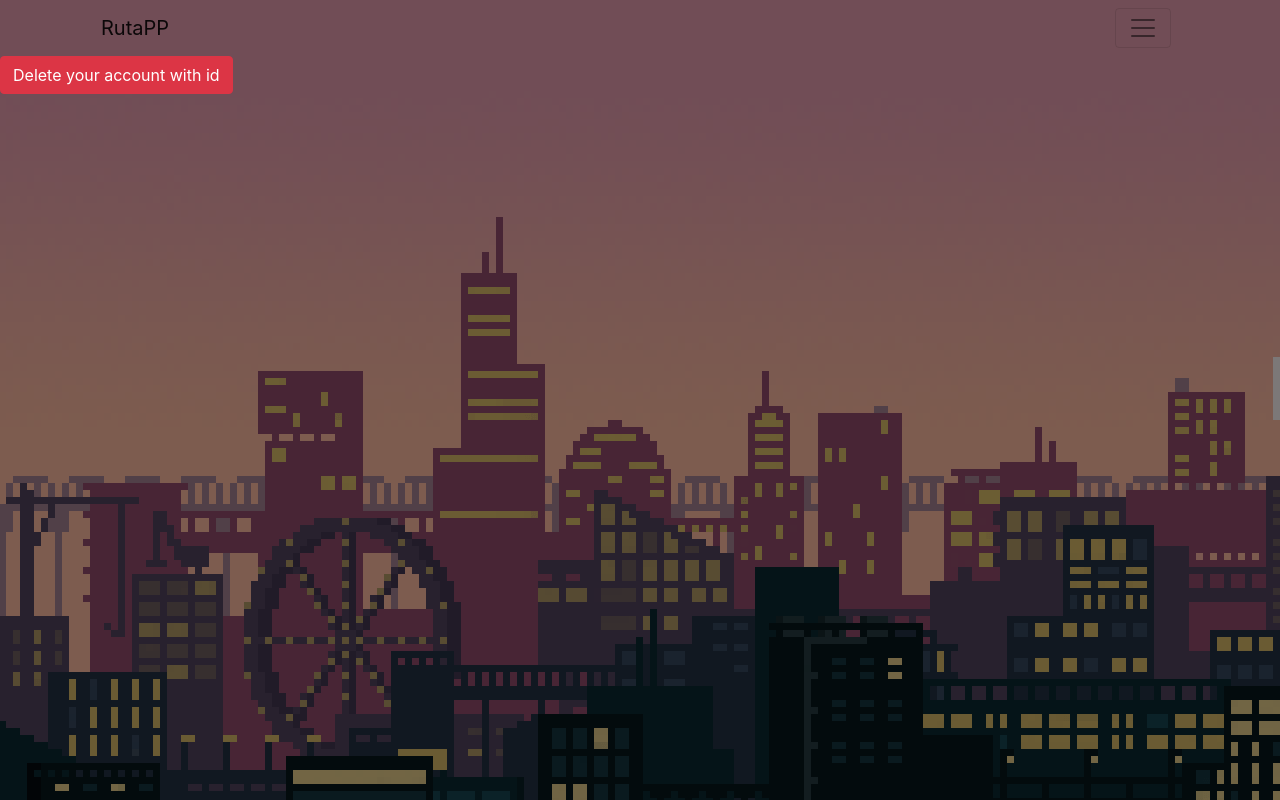
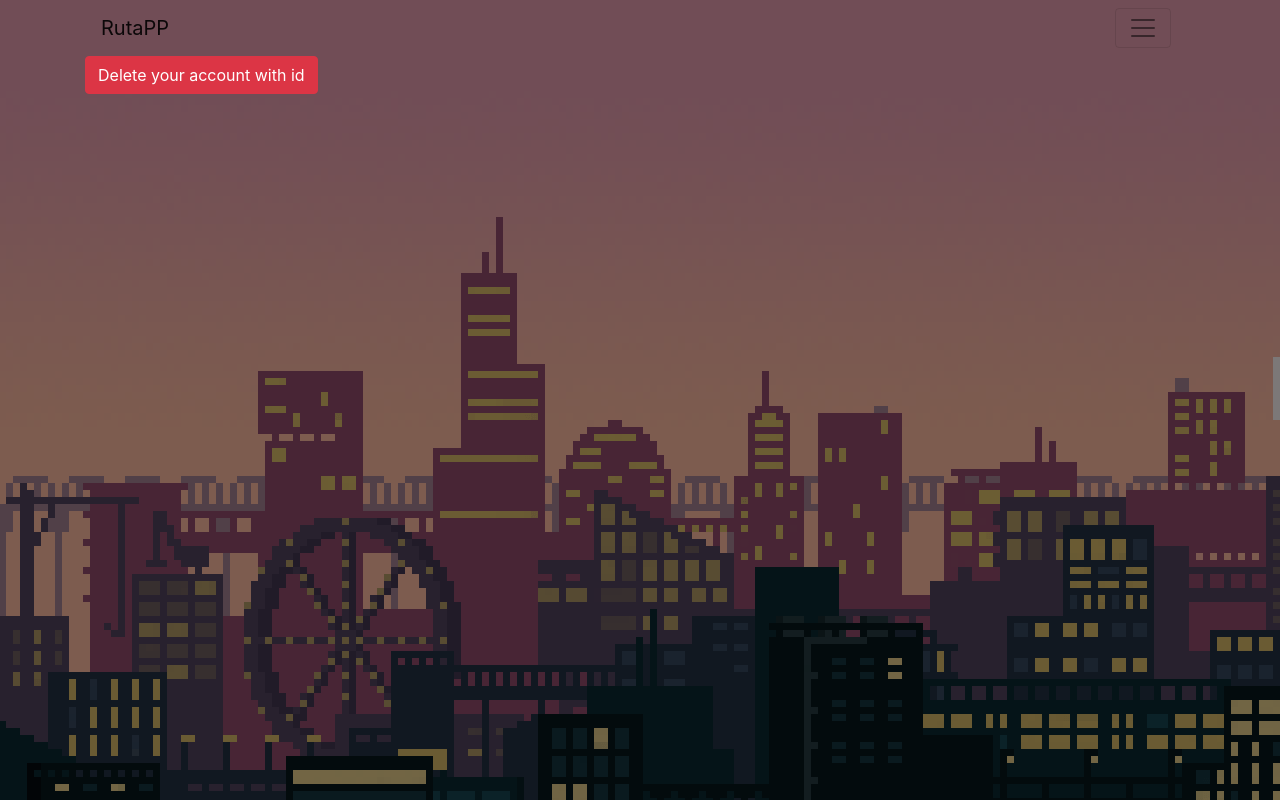
Before and after one commit to Mpinan/RouteApp, a React (Create React App) app in the folder views/: page /profile in a window 1280 px wide. Built offline with nearby package versions, Linux system fonts and the light colour scheme; what google-maps-react would draw is missing.

Commit message:
Added more styles

```diff
--- a/views/src/Components/Users/profile.jsx
+++ b/views/src/Components/Users/profile.jsx
@@ -1,28 +1,28 @@
 import React, { Component } from "react";
-import { Button, Modal, ModalBody, ModalFooter } from "reactstrap";
+import { Container, Button, Modal, ModalBody, ModalFooter } from "reactstrap";
 import { Redirect } from "react-router-dom";
 
 class Profile extends Component {
   state = {
     redirect: false,
     modal: false,
-    currentUserId: sessionStorage.getItem("userID")
+    currentUserId: sessionStorage.getItem("userID"),
   };
 
-  deleteUser = id => {
+  deleteUser = (id) => {
     fetch(`http://localhost:3001/user/${id}`, {
       method: "Delete",
       headers: {
         "Content-Type": "application/json",
-        Authorization: "Token token=" + sessionStorage.getItem("session_key")
+        Authorization: "Token token=" + sessionStorage.getItem("session_key"),
       },
       body: JSON.stringify({
         username: this.state.username,
-        password: this.state.password
-      })
+        password: this.state.password,
+      }),
     })
-      .then(response => response.json())
-      .catch(err => console.log(err, "hi i am an error"));
+      .then((response) => response.json())
+      .catch((err) => console.log(err, "hi i am an error"));
   };
 
   handleDeleteUser = () => {
@@ -34,13 +34,13 @@ class Profile extends Component {
 
   handleModal = () => {
     this.setState({
-      modal: !this.state.modal
+      modal: !this.state.modal,
     });
   };
 
   setRedirect() {
     this.setState({
-      redirect: true
+      redirect: true,
     });
   }
 
@@ -53,7 +53,7 @@ class Profile extends Component {
   render() {
     const { modal } = this.state;
     return (
-      <div>
+      <Container>
         <Button color="danger" onClick={this.handleModal}>
           Delete your account with id {this.state.currentUserId}
         </Button>
@@ -69,7 +69,7 @@ class Profile extends Component {
             </Button>
           </ModalFooter>
         </Modal>
-      </div>
+      </Container>
     );
   }
 }
```
